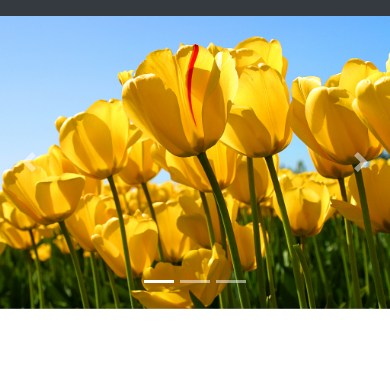
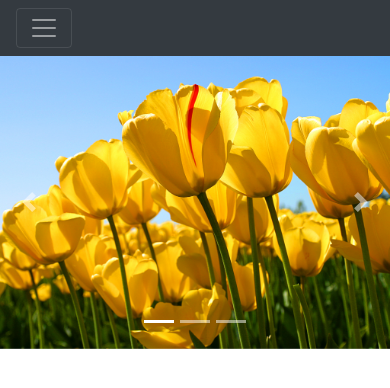
Before and after one commit to ZappedD/TE4.Nu, a website: page index.html in a window 390 px wide. Drawn offline with nearby package versions, Linux system fonts and the light colour scheme.

Commit message:
Navbar
Försök till att fixa den mobil anpasade men failar

```diff
--- a/index.html
+++ b/index.html
@@ -12,8 +12,15 @@
         <!--navbar-->
         <div class="content">
             <nav class="sticky-top navbar navbar-expand-lg navbar-dark bg-dark">
-            <div class="collapse navbar-collapse row" id="navbarNav">
-                <a class="navbar-text col-sm-9" href="#">TE4</a>
+           <button class="navbar-toggler" type="button" data-toggle="collapse"
+                   data-target="#navbarNav" aria-controls="navbarNav"
+                   aria-expanded="false" aria-label="Toggle navigation">
+            <span class="navbar-toggler-icon"></span>
+          </button>
+
+
+                <div class="collapse navbar-collapse " id="navbarNav">
+                <a class="navbar-text col-sm-9 " href="#">TE4</a>
               <ul class="navbar-nav col-sm-3">
                 <li class="nav-item active">
                   <a class="nav-link" href="#">HEM</a>
```
